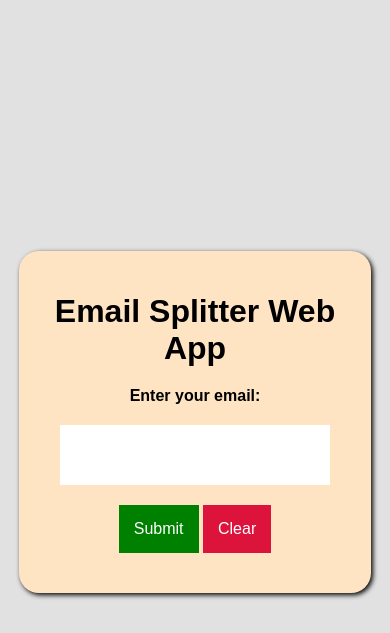
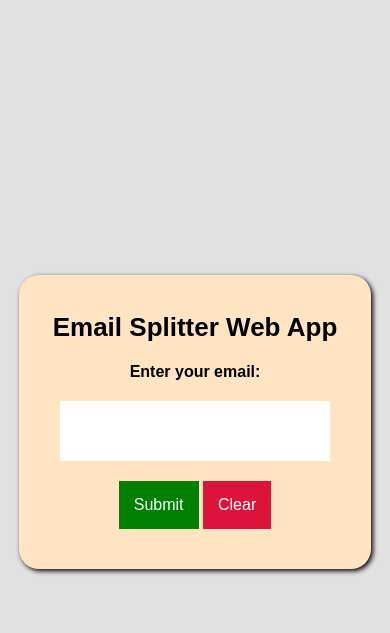
Before and after one commit to Swapvp/Email_Splitter_Flask, a Flask app: page / in a window 390 px wide. Shown: the top 633 px of the page. Run offline with Flask 3, Linux system fonts and the light colour scheme.

Commit message:
Update style.css

```diff
--- a/static/css/style.css
+++ b/static/css/style.css
@@ -106,4 +106,8 @@ h1 {
         width: 80% !important;
         padding: 20px;
     }
+
+    h1 {
+    font-size:26px;
 }
+}
```
